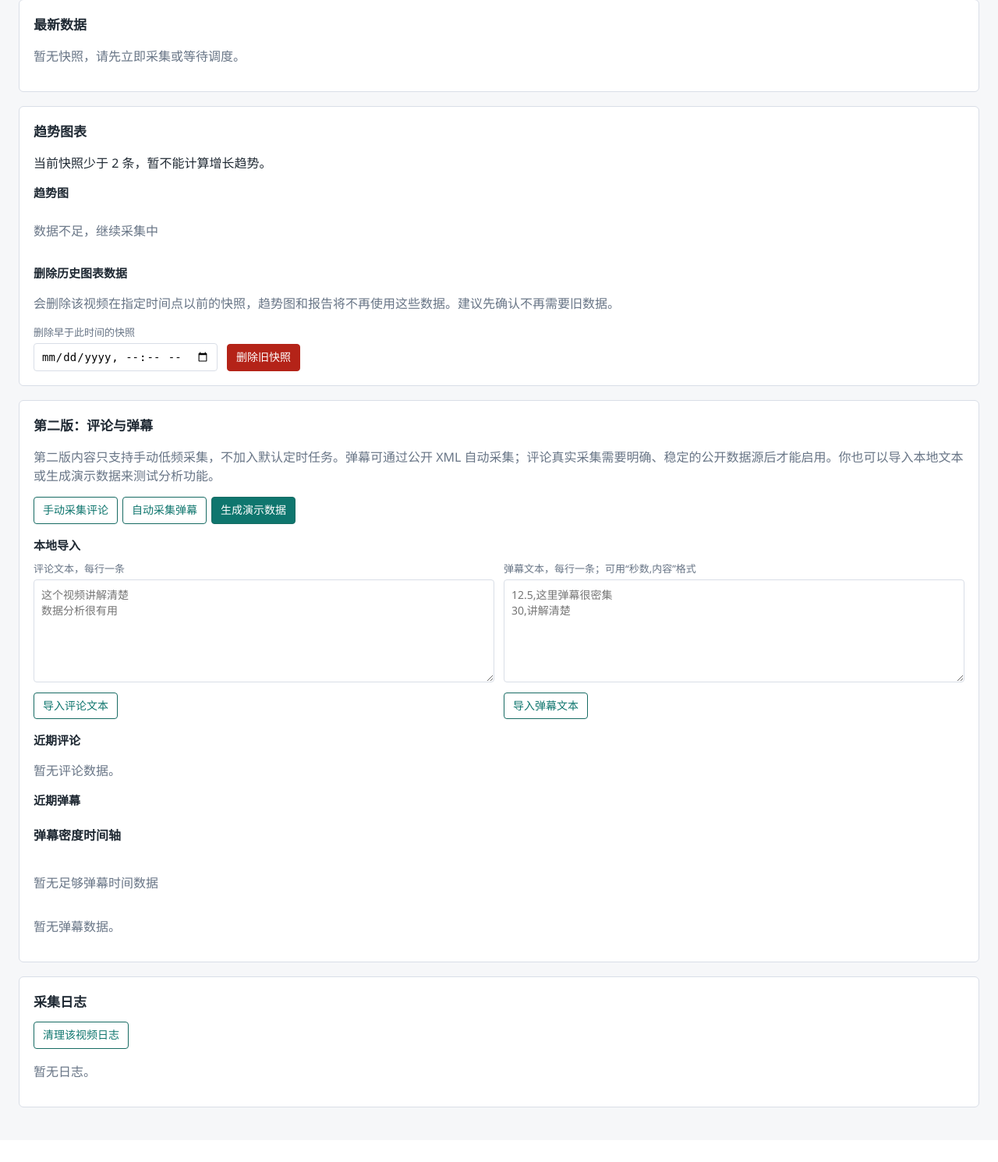
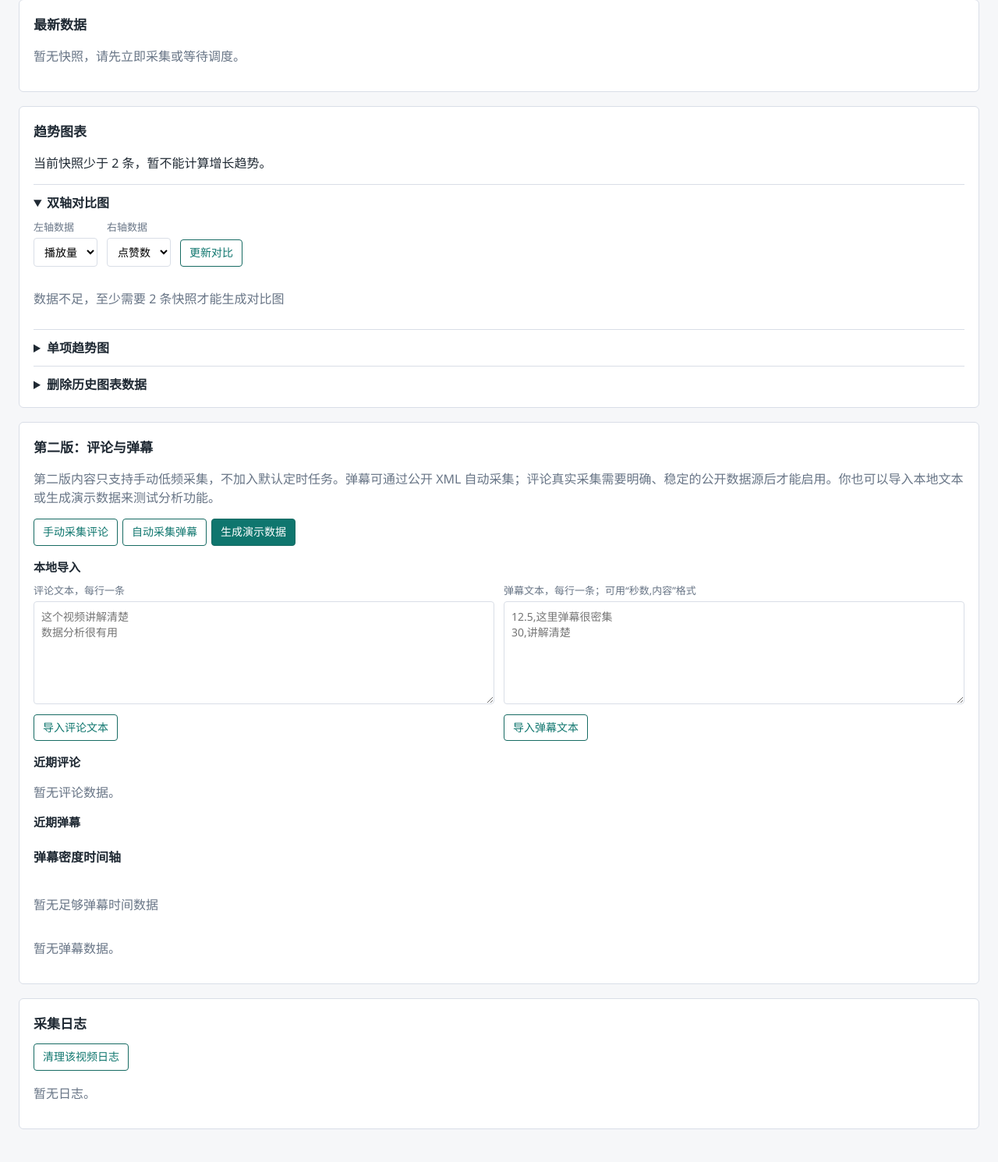
Before and after one commit to littletaro97-arch/bilibili-data-monitor, a FastAPI app: page /videos/1 in a window 1280 px wide. Shown: the part 251-1741 px from the top of the page at 78% size. Before the commit the page ends 1671 px from the top, so only its background shows below. Run offline with FastAPI, Linux system fonts and the light colour scheme; data comes from the database, SQL or seed files in the repository; data that the repository does not hold is empty.

Commit message:
Improve chart layout and comparison controls

```diff
--- a/app/reports/templates/base.html
+++ b/app/reports/templates/base.html
@@ -40,22 +40,27 @@
       border-radius: 6px;
       padding: 18px;
       margin-bottom: 18px;
+      overflow-x: auto;
     }
     h2 { font-size: 17px; margin: 0 0 14px; }
     h3 { font-size: 15px; margin: 16px 0 10px; }
     form.inline { display: inline; }
     .row { display: flex; gap: 12px; align-items: end; flex-wrap: wrap; }
+    .row > *, form { min-width: 0; }
     label { display: block; font-size: 13px; color: var(--muted); margin-bottom: 5px; }
-    input {
+    input, select {
       min-height: 36px;
       border: 1px solid var(--line);
       border-radius: 4px;
       padding: 7px 9px;
       font-size: 14px;
       background: white;
+      max-width: 100%;
+      font-family: inherit;
     }
     textarea {
       width: 100%;
+      max-width: 100%;
       border: 1px solid var(--line);
       border-radius: 4px;
       padding: 8px 9px;
@@ -80,32 +85,46 @@
     }
     button.secondary, .button.secondary { background: white; color: var(--accent); }
     button.danger { background: var(--danger); border-color: var(--danger); }
-    table { width: 100%; border-collapse: collapse; font-size: 14px; }
-    th, td { border-bottom: 1px solid var(--line); padding: 10px 8px; text-align: left; vertical-align: top; }
+    table { width: 100%; min-width: 680px; border-collapse: collapse; font-size: 14px; }
+    th, td { border-bottom: 1px solid var(--line); padding: 10px 8px; text-align: left; vertical-align: top; overflow-wrap: anywhere; }
     th { color: var(--muted); font-weight: 600; background: #fbfcfd; }
     .actions { display: flex; gap: 6px; flex-wrap: wrap; min-width: 280px; }
+    .actions form.inline { display: inline-flex; }
     .badge { display: inline-block; border-radius: 999px; padding: 3px 8px; font-size: 12px; background: #e8f4f2; color: #14534d; }
     .badge.error { background: #fde8e7; color: var(--danger); }
     .badge.paused { background: #fff3d6; color: var(--warning); }
     .message { border-radius: 4px; padding: 10px 12px; margin-bottom: 18px; background: #e8f4f2; }
     .message.error { background: #fde8e7; color: var(--danger); }
     .muted, .empty { color: var(--muted); }
-    .grid { display: grid; grid-template-columns: repeat(auto-fit, minmax(230px, 1fr)); gap: 12px; }
+    .grid { display: grid; grid-template-columns: repeat(auto-fit, minmax(min(230px, 100%), 1fr)); gap: 12px; }
     .metric { border: 1px solid var(--line); border-radius: 6px; padding: 12px; background: #fbfcfd; }
     .metric span { display: block; color: var(--muted); font-size: 12px; margin-bottom: 6px; }
-    .metric strong { font-size: 20px; }
+    .metric strong { font-size: 20px; overflow-wrap: anywhere; }
     .chart-block { width: 100%; overflow-x: auto; }
     .chart-block .plotly-graph-div { width: 100% !important; max-width: 100%; }
+    .chart-panel, .nested-panel { border-top: 1px solid var(--line); padding-top: 10px; margin-top: 12px; }
+    .chart-panel > summary, .nested-panel > summary { cursor: pointer; color: var(--text); font-weight: 650; }
+    .nested-panel { margin-left: 0; }
+    .compare-form { margin: 10px 0 12px; }
     .word-list { display: flex; flex-wrap: wrap; gap: 8px; margin: 8px 0 14px; }
     .word-chip { border: 1px solid var(--line); background: #fbfcfd; border-radius: 999px; padding: 5px 9px; font-size: 13px; }
     .word-chip strong { color: var(--accent); margin-left: 4px; }
     code { background: #eef1f5; padding: 2px 4px; border-radius: 3px; }
     @media (max-width: 760px) {
       main { padding: 14px; }
+      section { padding: 14px; }
       header { padding: 12px 14px; align-items: flex-start; gap: 8px; flex-direction: column; }
+      nav { display: flex; gap: 12px; flex-wrap: wrap; }
+      nav a { margin-left: 0; }
+      .row { display: grid; grid-template-columns: 1fr; align-items: stretch; }
+      .row > *, .row input, .row select { width: 100%; }
       input[name="video_input"] { min-width: 100%; width: 100%; }
-      .actions { min-width: 0; }
-      table { font-size: 13px; }
+      button, .button { width: 100%; text-align: center; }
+      .actions { min-width: 0; display: grid; grid-template-columns: 1fr; }
+      .actions form.inline { display: block; }
+      .grid { grid-template-columns: 1fr; }
+      .metric strong { font-size: 18px; }
+      table { min-width: 620px; font-size: 13px; }
     }
   </style>
   {% if needs_plotly %}
--- a/app/reports/templates/detail.html
+++ b/app/reports/templates/detail.html
@@ -36,11 +36,42 @@
 <section>
   <h2>趋势图表</h2>
   <p>{{ summary }}</p>
+  <details class="chart-panel" open>
+    <summary>双轴对比图</summary>
+    <form method="get" action="/videos/{{ video.bvid }}" class="row compare-form">
+      <div>
+        <label for="left_metric">左轴数据</label>
+        <select id="left_metric" name="left_metric">
+          {% for field, title in metric_options %}
+            <option value="{{ field }}" {% if field == left_metric %}selected{% endif %}>{{ title }}</option>
+          {% endfor %}
+        </select>
+      </div>
+      <div>
+        <label for="right_metric">右轴数据</label>
+        <select id="right_metric" name="right_metric">
+          {% for field, title in metric_options %}
+            <option value="{{ field }}" {% if field == right_metric %}selected{% endif %}>{{ title }}</option>
+          {% endfor %}
+        </select>
+      </div>
+      <button class="secondary" type="submit">更新对比</button>
+    </form>
+    <div class="chart-block">{{ dual_axis_chart }}</div>
+  </details>
+
+  <details class="chart-panel">
+    <summary>单项趋势图</summary>
     {% for chart in charts %}
-    <h3>{{ chart.title }}</h3>
+      <details class="nested-panel">
+        <summary>{{ chart.title }}</summary>
         <div class="chart-block">{{ chart.html }}</div>
+      </details>
     {% endfor %}
-  <h3>删除历史图表数据</h3>
+  </details>
+
+  <details class="chart-panel">
+    <summary>删除历史图表数据</summary>
     <p class="muted">会删除该视频在指定时间点以前的快照，趋势图和报告将不再使用这些数据。建议先确认不再需要旧数据。</p>
     <form method="post" action="/videos/{{ video.bvid }}/snapshots/delete-before" class="row">
       <div>
@@ -49,6 +80,7 @@
       </div>
       <button class="danger" type="submit">删除旧快照</button>
     </form>
+  </details>
 </section>
 
 <section>
--- a/app/services/analysis_service.py
+++ b/app/services/analysis_service.py
@@ -18,6 +18,8 @@ METRICS = [
     ("reply_count", "评论数"),
     ("danmaku_count", "弹幕数"),
 ]
+
+METRIC_LABELS = dict(METRICS)
 
 STOPWORDS = {
     "的",
@@ -122,6 +124,64 @@ def build_chart_blocks(snapshots: Iterable, include_plotlyjs: bool | str = False
             }
         )
     return blocks
+
+
+def build_dual_axis_chart(
+    snapshots: Iterable,
+    left_field: str = "view_count",
+    right_field: str = "like_count",
+    include_plotlyjs: bool | str = False,
+) -> Markup:
+    rows = [dict(row) for row in snapshots]
+    if len(rows) < 2:
+        return Markup("<p class=\"empty\">数据不足，至少需要 2 条快照才能生成对比图</p>")
+
+    if left_field not in METRIC_LABELS:
+        left_field = "view_count"
+    if right_field not in METRIC_LABELS:
+        right_field = "like_count"
+
+    left_label = METRIC_LABELS[left_field]
+    right_label = METRIC_LABELS[right_field]
+    x_values = [row["captured_at"] for row in rows]
+
+    fig = go.Figure()
+    fig.add_trace(
+        go.Scatter(
+            x=x_values,
+            y=[row.get(left_field) for row in rows],
+            mode="lines+markers",
+            name=left_label,
+            yaxis="y",
+        )
+    )
+    fig.add_trace(
+        go.Scatter(
+            x=x_values,
+            y=[row.get(right_field) for row in rows],
+            mode="lines+markers",
+            name=right_label,
+            yaxis="y2",
+        )
+    )
+    fig.update_layout(
+        title=f"{left_label} / {right_label} 对比",
+        xaxis_title="采集时间",
+        yaxis=dict(title=left_label),
+        yaxis2=dict(title=right_label, overlaying="y", side="right"),
+        legend=dict(orientation="h", yanchor="bottom", y=1.02, xanchor="left", x=0),
+        margin=dict(l=48, r=56, t=58, b=44),
+        height=380,
+    )
+    return Markup(
+        pio.to_html(
+            fig,
+            include_plotlyjs=include_plotlyjs,
+            full_html=False,
+            default_width="100%",
+            config={"responsive": True, "displaylogo": False},
+        )
+    )
 
 
 def build_summary(snapshots: Iterable) -> str:
--- a/app/ui/pages.py
+++ b/app/ui/pages.py
@@ -16,7 +16,14 @@ from app.config_writer import save_lan_settings
 from app.logger import clear_log_file
 from app.models import AppError
 from app.security import session_token, verify_password
-from app.services.analysis_service import build_chart_blocks, build_danmaku_density_chart, build_summary, top_words
+from app.services.analysis_service import (
+    METRICS,
+    build_chart_blocks,
+    build_danmaku_density_chart,
+    build_dual_axis_chart,
+    build_summary,
+    top_words,
+)
 from app.ui.dashboard import templates
 
 
@@ -171,13 +178,25 @@ async def collect_now(request: Request, task_id: int):
 
 
 @router.get("/videos/{bvid}", response_class=HTMLResponse)
-async def video_detail(request: Request, bvid: str, message: str | None = None, level: str = "info"):
+async def video_detail(
+    request: Request,
+    bvid: str,
+    message: str | None = None,
+    level: str = "info",
+    left_metric: str = "view_count",
+    right_metric: str = "like_count",
+):
     repo = request.app.state.repository
     video = repo.get_video(bvid)
     task = repo.get_task_by_bvid(bvid)
     snapshots = repo.list_snapshots(bvid)
     comments = repo.list_comments(bvid, limit=200)
     danmaku = repo.list_danmaku(bvid, limit=500)
+    metric_fields = {field for field, _title in METRICS}
+    if left_metric not in metric_fields:
+        left_metric = "view_count"
+    if right_metric not in metric_fields:
+        right_metric = "like_count"
     return templates.TemplateResponse(
         request,
         "detail.html",
@@ -187,6 +206,10 @@ async def video_detail(request: Request, bvid: str, message: str | None = None,
             "snapshots": snapshots,
             "latest": snapshots[-1] if snapshots else None,
             "charts": build_chart_blocks(snapshots, include_plotlyjs=False),
+            "dual_axis_chart": build_dual_axis_chart(snapshots, left_metric, right_metric),
+            "metric_options": METRICS,
+            "left_metric": left_metric,
+            "right_metric": right_metric,
             "summary": build_summary(snapshots),
             "logs": repo.list_logs(bvid=bvid, limit=30),
             "comments": comments[:30],
```
Also changed, not shown: app/tests/test_text_analysis.py (+20 -1 lines), README.md. Lines whose indentation alone changed are shown as unchanged.
